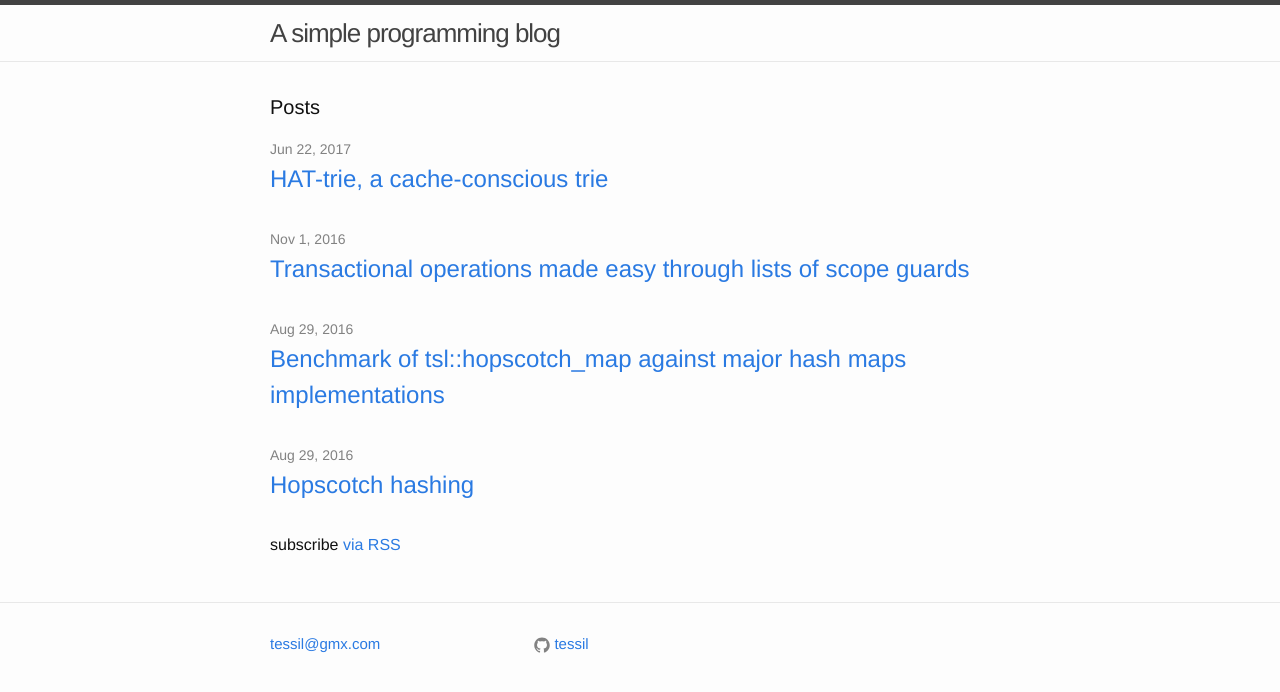
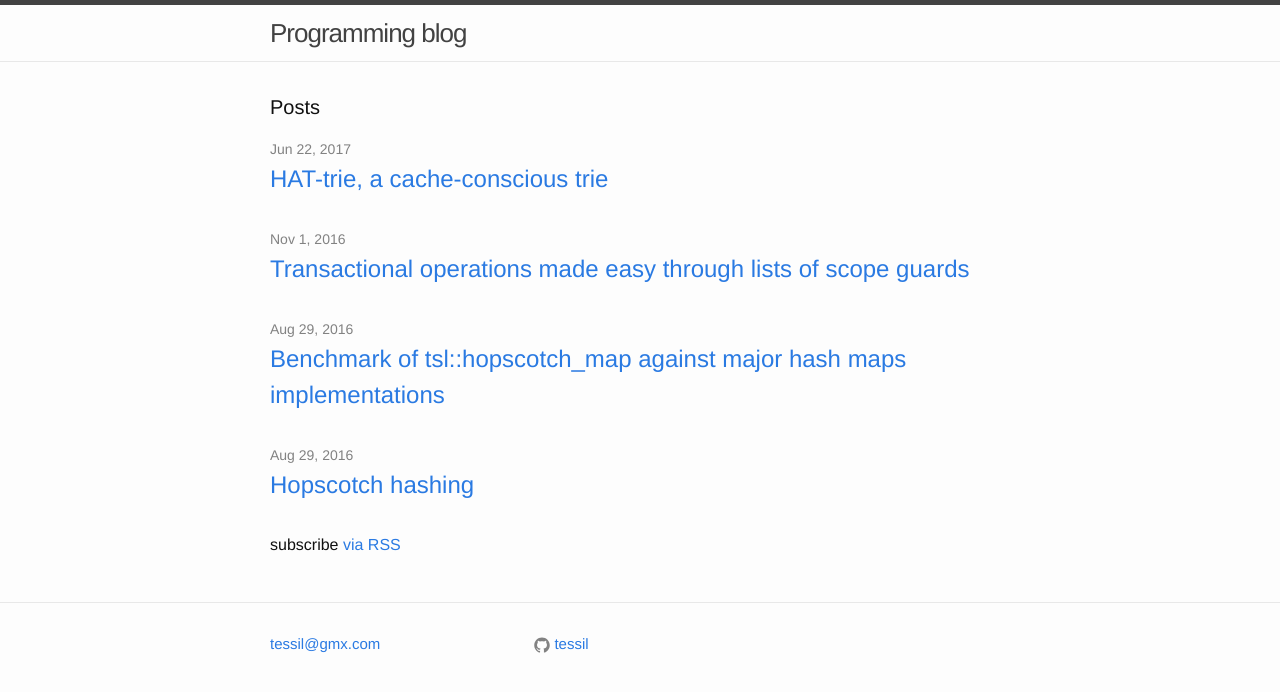
Before and after one commit to Tessil/tessil.github.io, a Jekyll site: the page built from index.html, in a window 1280 px wide. Shown: the top 692 px of the page. Built offline with Jekyll 4.4.1, drawn with Linux system fonts in a browser that asks for light colours.

Commit message:
Rename blog title.

```diff
--- a/_config.yml
+++ b/_config.yml
@@ -6,7 +6,7 @@
 # 'jekyll serve'. If you change this file, please restart the server process.
 
 # Site settings
-title: A simple programming blog
+title: Programming blog
 email: tessil@gmx.com
 description: > # this means to ignore newlines until "baseurl:"
 
```
